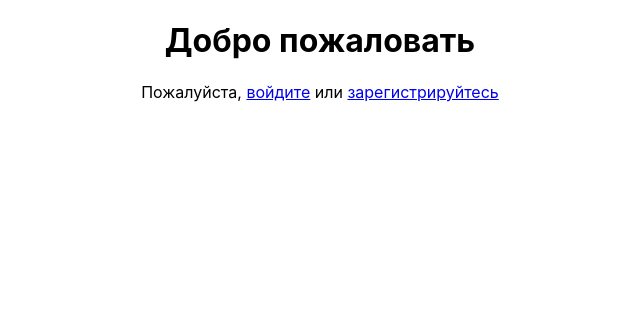
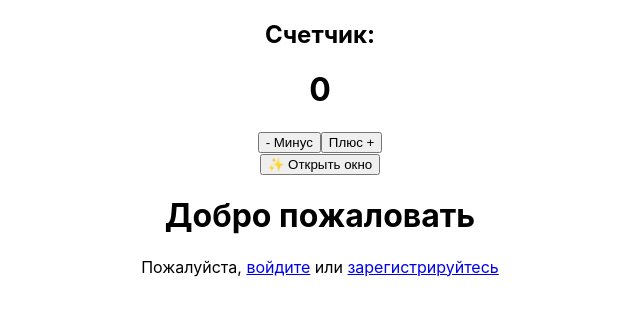
Before and after one commit to 44Klic44/react-toolkit, a React (Create React App) app: page / in a window 1280 px wide. Shown: the top 316 px of the page, without its empty margins (320-960 px from the left). Built offline with nearby package versions, Linux system fonts and the light colour scheme; no server answers.

Commit message:
реакт компоненты стандартные

```diff
--- a/src/App.js
+++ b/src/App.js
@@ -14,7 +14,8 @@ import Profile from './components/Profile'; // Защищенный профил
 import PrivateRoute from './components/PrivateRoute'; // Защищенный маршрут
 import { AuthProvider } from './context/AuthContext'; // Провайдер аутентификации
 import Home from './components/Home'; // Домашняя страница
-
+import Mycounter from './components/counter';
+import MyModal from './components/modal';
 // Основной компонент приложения
 function App() {
   return (
@@ -23,7 +24,8 @@ function App() {
       {/* <Counter></Counter> */}
       {/* <Mycomponent></Mycomponent>
       <UserProfile></UserProfile> */}
-
+      <Mycounter></Mycounter>
+      <MyModal></MyModal>
       {/* Настройка роутинга приложения */}
       <Router>
         {/*  компонент контекста с данными о пользователе Оборачиваем приложение в провайдер аутентификации */}
--- /dev/null
+++ b/src/components/counter.js
@@ -0,0 +1,24 @@
+import { useState } from "react";
+
+function Mycounter(){
+
+
+    const [count, setCounter] = useState(0)
+
+    const onClickPlus = () =>{
+     setCounter(count + 1);
+    }
+     const onClickMinus = () =>{
+     setCounter(count - 1);
+    }
+    return(
+        <div>
+         <h2>Счетчик:</h2>
+        <h1>{count}</h1>
+        <button onClick={onClickMinus} className="minus">- Минус</button>
+        <button onClick={onClickPlus} className="plus">Плюс +</button>
+        </div>
+    )
+}
+
+export default Mycounter;
--- /dev/null
+++ b/src/components/modal.js
@@ -0,0 +1,30 @@
+
+  import { useState } from "react";
+
+  function MyModal(){
+
+const [open, setOpen] = useState(false);
+
+
+    return(
+        <div>
+  <button onClick={() => setOpen(true)} className="open-modal-btn">✨ Открыть окно</button>
+     {open && (
+      <div className="overlay">
+        <div className="modal">
+          <svg onClick={() => setOpen(false)} height="200" viewBox="0 0 200 200" width="200">
+            <title />
+            <path d="M114,100l49-49a9.9,9.9,0,0,0-14-14L100,86,51,37A9.9,9.9,0,0,0,37,51l49,49L37,149a9.9,9.9,0,0,0,14,14l49-49,49,49a9.9,9.9,0,0,0,14-14Z" />
+          </svg>
+          <img src="https://media2.giphy.com/media/xT0xeJpnrWC4XWblEk/giphy.gif" />
+        </div>
+      </div>
+          )
+     }
+       </div>
+    )
+
+  }
+
+
+  export default MyModal;
```
Also changed, not shown: 1 other file (tests, documents, lock files or other folders).
